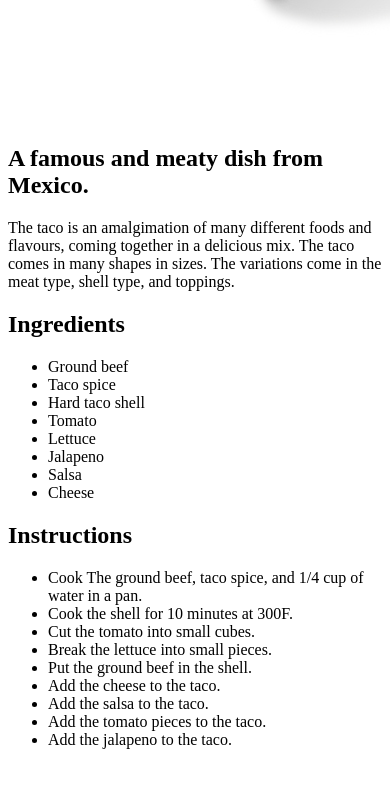
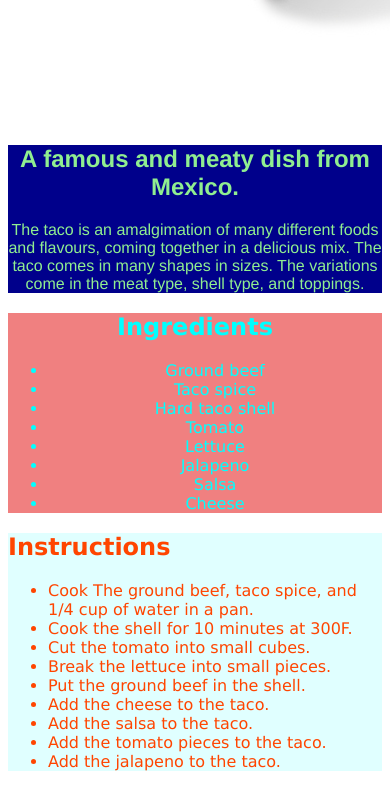
Before and after one commit to Hamesss/odin-recipes, a plain HTML site: page recipes/taco.html in a window 390 px wide. Shown: the part 666-1453 px from the top of the page. Before the commit the page ends 1431 px from the top, so only its background shows below. Drawn offline with Linux system fonts and the light colour scheme.

Commit message:
link stylesheet and add classes from hamburger.html into taco.html

```diff
--- a/recipes/taco.html
+++ b/recipes/taco.html
@@ -1,9 +1,12 @@
+<link rel="stylesheet" href="../style.css">
 <h1>Taco</h1>
 <img src="taco.jpg" alt="A picture of a taco">
-<h2>A famous and meaty dish from Mexico.</h2>
-<p>The taco is an amalgimation of many different foods and flavours, coming together in a delicious mix.
-    The taco comes in many shapes in sizes. The variations come in the meat type, shell type, and toppings.</p>
-
+<div class="food-description">
+    <h2>A famous and meaty dish from Mexico.</h2>
+    <p>The taco is an amalgimation of many different foods and flavours, coming together in a delicious mix.
+        The taco comes in many shapes in sizes. The variations come in the meat type, shell type, and toppings.</p>
+</div>
+<div class="ingredient-list">
     <h2>Ingredients</h2>
     <ul>
         <li>Ground beef</li>
@@ -15,6 +18,8 @@
         <li>Salsa</li>
         <li>Cheese</li>
     </ul>
+</div>
+<div class="instruction-list">
     <h2>Instructions</h2>
     <ul>
         <li>Cook The ground beef, taco spice, and 1/4 cup of water in a pan.</li>
@@ -27,3 +32,4 @@
         <li>Add the tomato pieces to the taco.</li>
         <li>Add the jalapeno to the taco.</li>
     </ul>
+</div>
```
